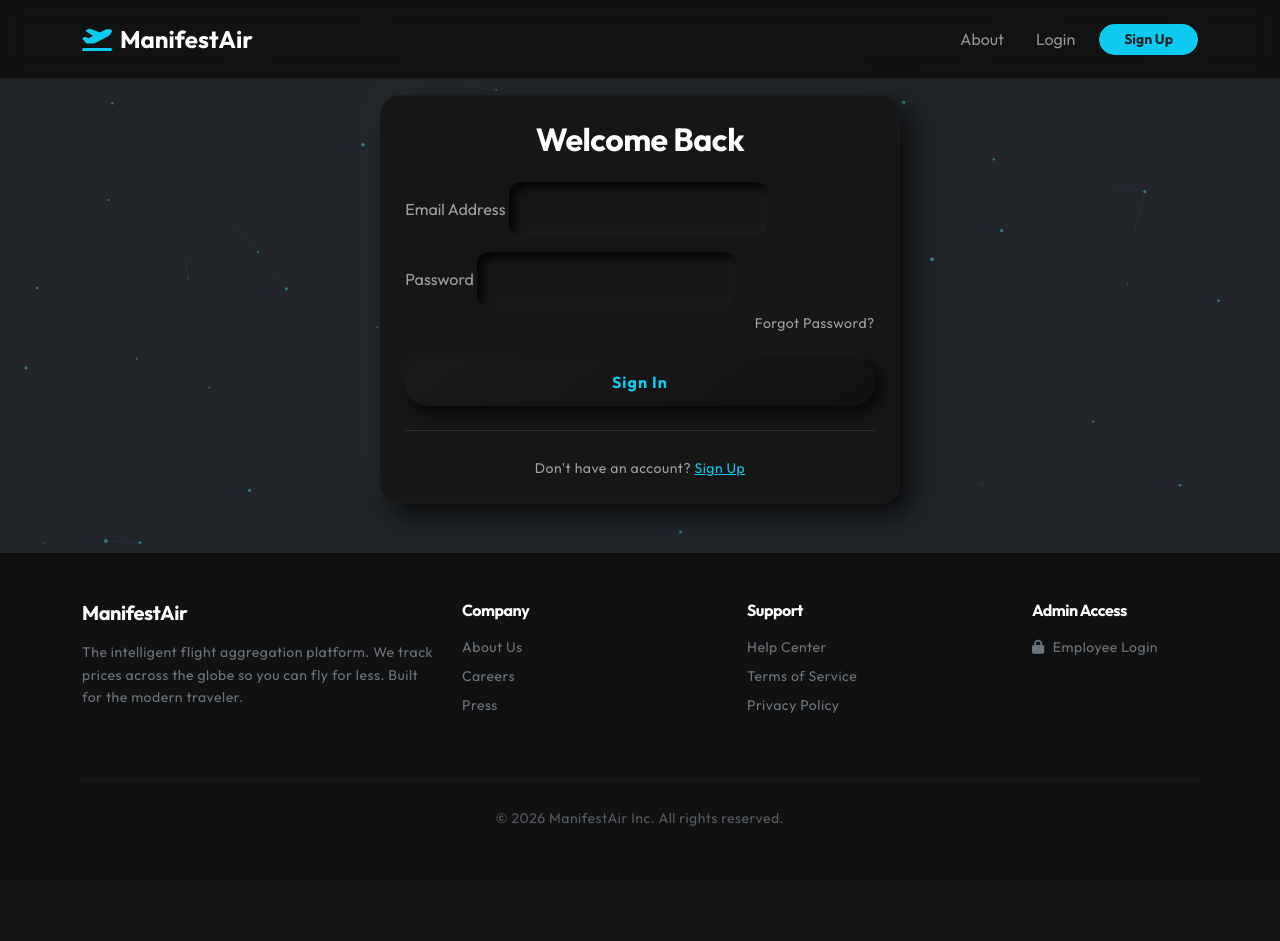
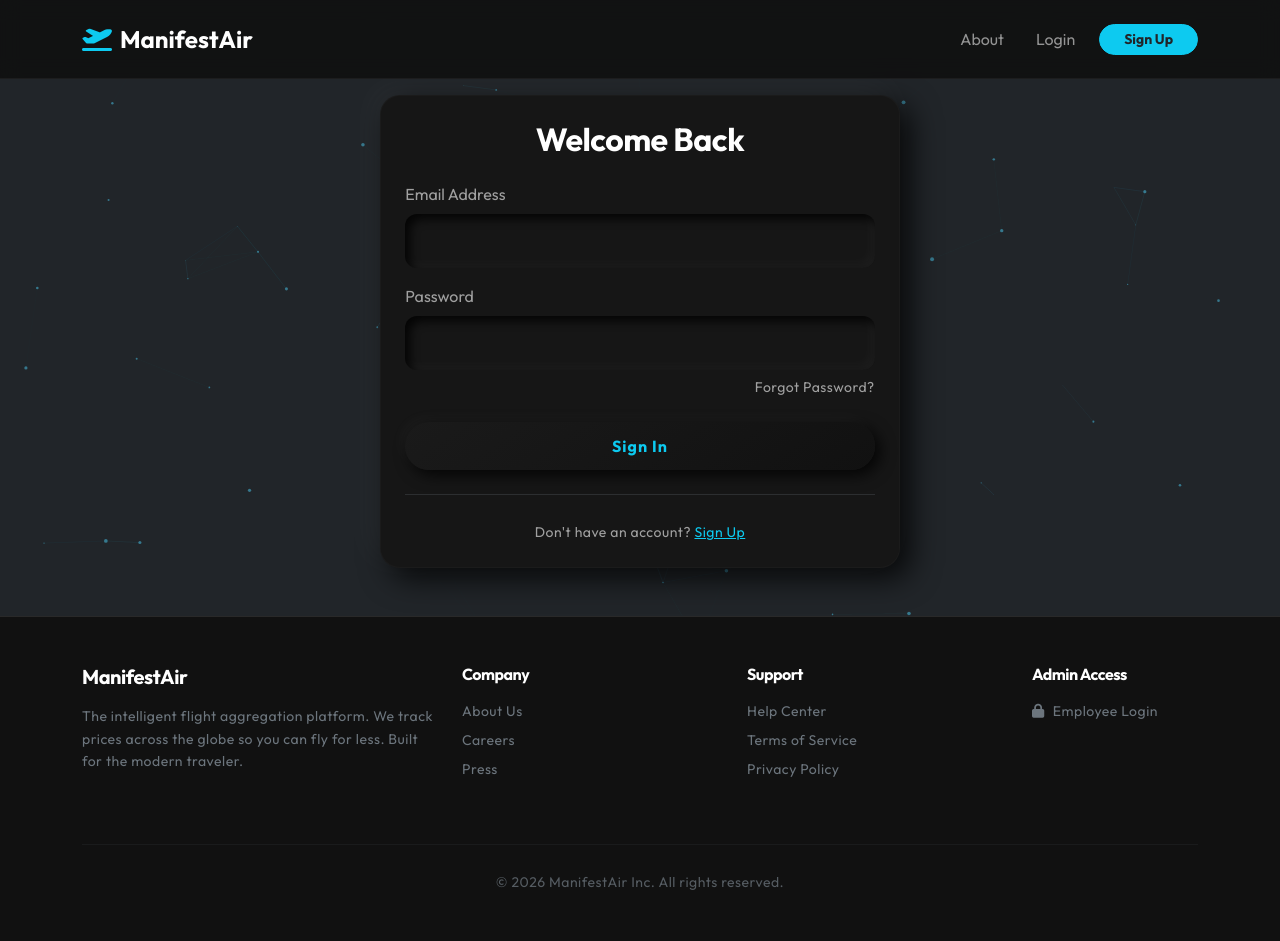
Before and after one commit to Meet1713/ManifestAir, a Flask app: page /auth/login in a window 1280 px wide. Before the commit the page ends 826 px from the top, so only its background shows below. Run offline with Flask 3, Linux system fonts and the light colour scheme; data that the repository does not hold is empty; some libraries are stand-ins or nearby versions.

Commit message:
ensures full width alignment

```diff
--- a/app/templates/auth/login.html
+++ b/app/templates/auth/login.html
@@ -15,11 +15,11 @@
             <form id="login-form">
                 <div class="mb-3">
                     <label class="form-label text-muted">Email Address</label>
-                    <input type="email" id="email" class="neo-input" required>
+                    <input type="email" id="email" class="neo-input w-100" required>
                 </div>
                 <div class="mb-4">
                     <label class="form-label text-muted">Password</label>
-                    <input type="password" id="password" class="neo-input" required>
+                    <input type="password" id="password" class="neo-input w-100" required>
                     <div class="text-end mt-1">
                         <a href="{{ url_for('auth.reset_password') }}" class="text-muted small text-decoration-none">Forgot Password?</a>
                     </div>
```
